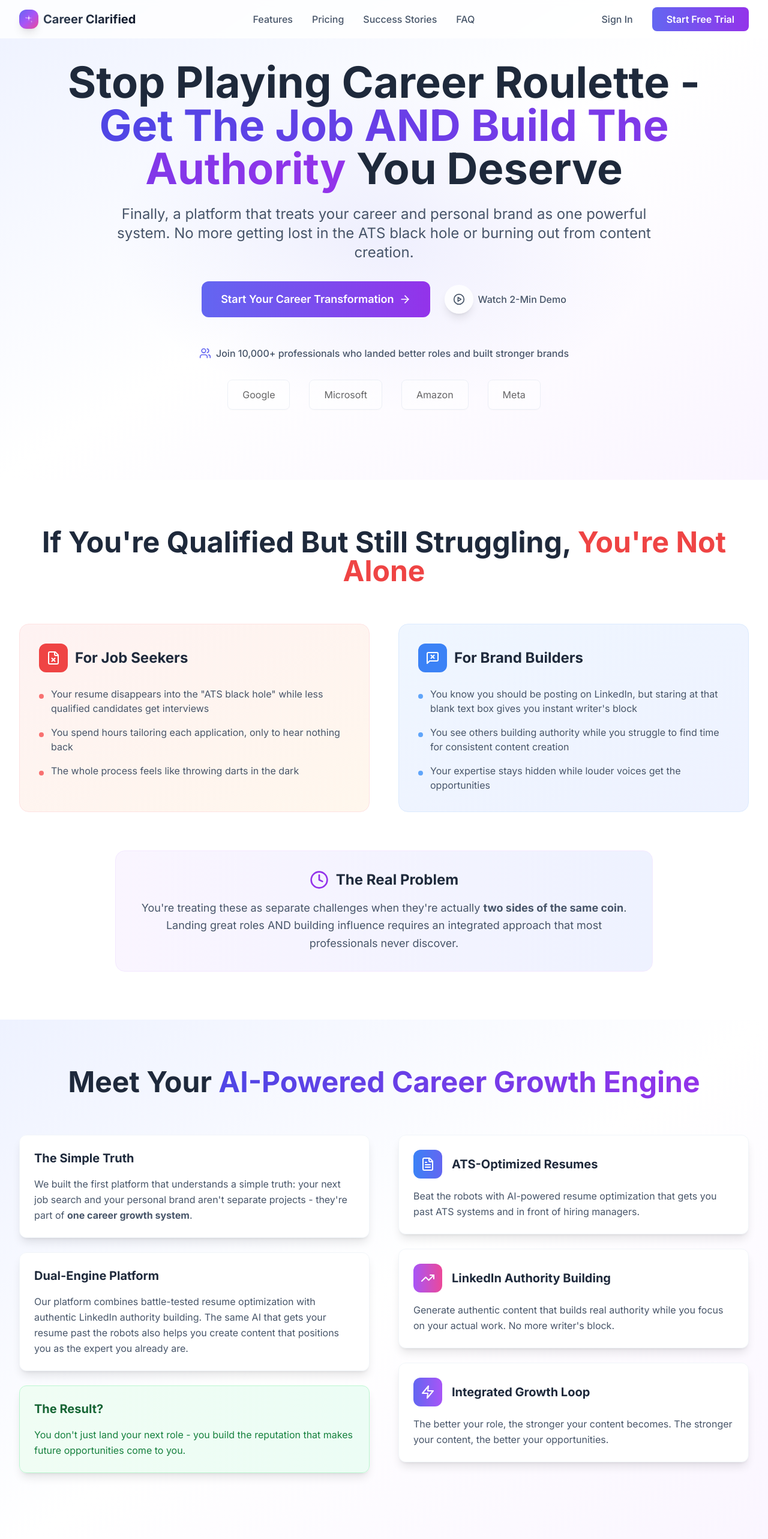
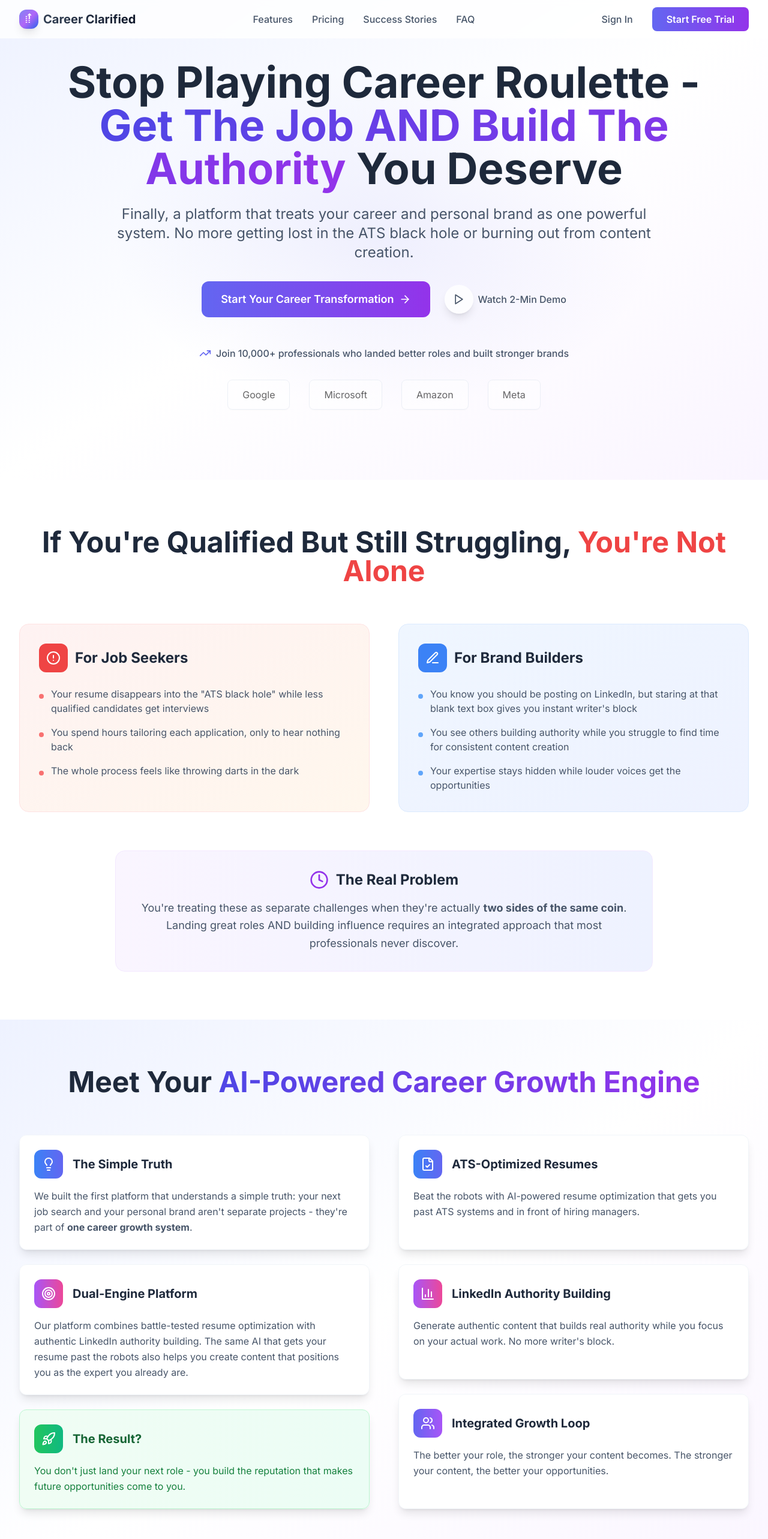
Before and after one commit to testbolt600-hub/proj-14-09-2025-v1, a React (Vite) app: page / in a window 1280 px wide. Shown: the top 2566 px of the page at 60% size. Built offline with nearby package versions, Linux system fonts and the light colour scheme; no server answers.

Commit message:
Improve Design Symmetry, Icons, and Logo

```diff
--- a/src/components/FinalCTA.tsx
+++ b/src/components/FinalCTA.tsx
@@ -1,5 +1,5 @@
 import React from 'react';
-import { ArrowRight, CheckCircle, Timer } from 'lucide-react';
+import { ArrowRight, CheckCircle, Clock } from 'lucide-react';
 import { useNavigate } from 'react-router-dom';
 import { useInView } from '../hooks/useInView';
 
@@ -25,7 +25,7 @@ const FinalCTA = () => {
           {/* Urgency Element */}
           <div className="bg-white/80 backdrop-blur-sm rounded-xl p-4 mb-8 border border-indigo-200/50">
             <div className="flex items-center justify-center gap-2 text-indigo-600 mb-2">
-              <Timer className="w-5 h-5" />
+              <Clock className="w-5 h-5" />
               <span className="font-semibold">Limited Time Offer</span>
             </div>
             <p className="text-slate-700 text-sm">Get your free career analysis before our AI waitlist fills up</p>
--- a/src/components/Hero.tsx
+++ b/src/components/Hero.tsx
@@ -1,5 +1,5 @@
 import React from 'react';
-import { ArrowRight, PlayCircle, Users } from 'lucide-react';
+import { ArrowRight, Play, TrendingUp } from 'lucide-react';
 import { useNavigate } from 'react-router-dom';
 
 const Hero = () => {
@@ -35,7 +35,7 @@ const Hero = () => {
 
             <button className="flex items-center gap-2 text-slate-600 hover:text-slate-800 transition-colors group">
               <div className="w-12 h-12 bg-white/80 backdrop-blur-sm rounded-full flex items-center justify-center group-hover:bg-white transition-colors shadow-lg">
-                <PlayCircle className="w-5 h-5" />
+                <Play className="w-5 h-5" />
               </div>
               <span className="font-medium">Watch 2-Min Demo</span>
             </button>
@@ -44,7 +44,7 @@ const Hero = () => {
           {/* Trust Indicator */}
           <div className="animate-fade-in-up" style={{ animationDelay: '0.3s' }}>
             <div className="flex items-center justify-center gap-2 text-slate-600 mb-8">
-              <Users className="w-5 h-5 text-indigo-500" />
+              <TrendingUp className="w-5 h-5 text-indigo-500" />
               <span className="font-medium">Join 10,000+ professionals who landed better roles and built stronger brands</span>
             </div>
 
--- a/src/components/Logo.tsx
+++ b/src/components/Logo.tsx
@@ -21,26 +21,31 @@ const Logo: React.FC<LogoProps> = ({ className = '', size = 'md', showText = tru
 
   return (
     <div className={`flex items-center space-x-2 ${className}`}>
-      <div className={`${sizeClasses[size]} bg-gradient-to-br from-indigo-500 via-purple-500 to-pink-500 rounded-xl flex items-center justify-center shadow-lg`}>
+      <div className={`${sizeClasses[size]} bg-gradient-to-br from-indigo-500 via-purple-500 to-blue-600 rounded-xl flex items-center justify-center shadow-lg relative overflow-hidden`}>
+        {/* Background pattern */}
+        <div className="absolute inset-0 bg-gradient-to-br from-white/20 to-transparent"></div>
+
+        {/* Main icon - Career ladder/growth symbol */}
         <svg
           viewBox="0 0 24 24"
           fill="none"
-          className="w-1/2 h-1/2 text-white"
+          className="w-3/5 h-3/5 text-white relative z-10"
           xmlns="http://www.w3.org/2000/svg"
         >
+          {/* Career ladder steps */}
           <path
-            d="M12 2L13.09 8.26L20 9L13.09 9.74L12 16L10.91 9.74L4 9L10.91 8.26L12 2Z"
+            d="M6 20h3v-2H6v2zm0-4h3v-2H6v2zm0-4h3v-2H6v2zm0-4h3V6H6v2z"
             fill="currentColor"
           />
           <path
-            d="M19 15L19.5 17.5L22 18L19.5 18.5L19 21L18.5 18.5L16 18L18.5 17.5L19 15Z"
+            d="M12 20h3v-2h-3v2zm0-4h3v-2h-3v2zm0-4h3v-2h-3v2zm0-4h3V6h-3v2z"
             fill="currentColor"
-            opacity="0.7"
           />
+          {/* Upward arrow indicating growth */}
           <path
-            d="M5 6L5.5 8L7 8.5L5.5 9L5 11L4.5 9L3 8.5L4.5 8L5 6Z"
+            d="M18 12l-1.41-1.41L15 12.17V4h-2v8.17l-1.59-1.58L10 12l4 4 4-4z"
             fill="currentColor"
-            opacity="0.7"
+            transform="rotate(180 14 8)"
           />
         </svg>
       </div>
--- a/src/components/Problem.tsx
+++ b/src/components/Problem.tsx
@@ -1,5 +1,5 @@
 import React from 'react';
-import { FileX, Clock, MessageSquareX } from 'lucide-react';
+import { AlertCircle, Clock, Edit3 } from 'lucide-react';
 import { useInView } from '../hooks/useInView';
 
 const Problem = () => {
@@ -20,7 +20,7 @@ const Problem = () => {
             <div className="bg-gradient-to-br from-red-50 to-orange-50 rounded-2xl p-8 border border-red-100 h-full flex flex-col">
               <div className="flex items-center gap-3 mb-6">
                 <div className="w-12 h-12 bg-red-500 rounded-xl flex items-center justify-center">
-                  <FileX className="w-6 h-6 text-white" />
+                  <AlertCircle className="w-6 h-6 text-white" />
                 </div>
                 <h3 className="text-2xl font-bold text-slate-800">For Job Seekers</h3>
               </div>
@@ -49,7 +49,7 @@ const Problem = () => {
             <div className="bg-gradient-to-br from-blue-50 to-indigo-50 rounded-2xl p-8 border border-blue-100 h-full flex flex-col">
               <div className="flex items-center gap-3 mb-6">
                 <div className="w-12 h-12 bg-blue-500 rounded-xl flex items-center justify-center">
-                  <MessageSquareX className="w-6 h-6 text-white" />
+                  <Edit3 className="w-6 h-6 text-white" />
                 </div>
                 <h3 className="text-2xl font-bold text-slate-800">For Brand Builders</h3>
               </div>
--- a/src/components/Solution.tsx
+++ b/src/components/Solution.tsx
@@ -1,5 +1,5 @@
 import React from 'react';
-import { Zap, FileText, TrendingUp } from 'lucide-react';
+import { Lightbulb, FileCheck, BarChart3, Target, Rocket, Users } from 'lucide-react';
 import { useInView } from '../hooks/useInView';
 
 const Solution = () => {
@@ -17,25 +17,40 @@ const Solution = () => {
         <div className="grid lg:grid-cols-2 gap-12 mb-16">
           {/* Solution Content */}
           <div className={`transition-all duration-1000 ${isInView ? 'opacity-100 translate-x-0' : 'opacity-0 -translate-x-10'}`} style={{ transitionDelay: '0.2s' }}>
-            <div className="space-y-6 h-full">
-              <div className="bg-white rounded-xl p-6 shadow-lg border border-slate-100 min-h-[140px] flex flex-col justify-between">
-                <h3 className="text-xl font-bold text-slate-800 mb-4">The Simple Truth</h3>
+            <div className="grid grid-cols-1 gap-6 h-full">
+              <div className="bg-white rounded-xl p-6 shadow-lg border border-slate-100 hover:shadow-xl transition-all duration-300 hover:transform hover:scale-105">
+                <div className="flex items-center gap-4 mb-4">
+                  <div className="w-12 h-12 bg-gradient-to-r from-blue-500 to-indigo-500 rounded-xl flex items-center justify-center">
+                    <Lightbulb className="w-6 h-6 text-white" />
+                  </div>
+                  <h3 className="text-xl font-bold text-slate-800">The Simple Truth</h3>
+                </div>
                 <p className="text-slate-600 leading-relaxed flex-1">
                   We built the first platform that understands a simple truth: your next job search and your personal brand
                   aren't separate projects - they're part of <strong>one career growth system</strong>.
                 </p>
               </div>
 
-              <div className="bg-white rounded-xl p-6 shadow-lg border border-slate-100 min-h-[140px] flex flex-col justify-between">
-                <h3 className="text-xl font-bold text-slate-800 mb-4">Dual-Engine Platform</h3>
+              <div className="bg-white rounded-xl p-6 shadow-lg border border-slate-100 hover:shadow-xl transition-all duration-300 hover:transform hover:scale-105">
+                <div className="flex items-center gap-4 mb-4">
+                  <div className="w-12 h-12 bg-gradient-to-r from-purple-500 to-pink-500 rounded-xl flex items-center justify-center">
+                    <Target className="w-6 h-6 text-white" />
+                  </div>
+                  <h3 className="text-xl font-bold text-slate-800">Dual-Engine Platform</h3>
+                </div>
                 <p className="text-slate-600 leading-relaxed flex-1">
                   Our platform combines battle-tested resume optimization with authentic LinkedIn authority building.
                   The same AI that gets your resume past the robots also helps you create content that positions you as the expert you already are.
                 </p>
               </div>
 
-              <div className="bg-gradient-to-r from-green-50 to-emerald-50 rounded-xl p-6 border border-green-200 shadow-lg min-h-[140px] flex flex-col justify-between">
-                <h3 className="text-xl font-bold text-green-800 mb-4">The Result?</h3>
+              <div className="bg-gradient-to-r from-green-50 to-emerald-50 rounded-xl p-6 border border-green-200 shadow-lg hover:shadow-xl transition-all duration-300 hover:transform hover:scale-105">
+                <div className="flex items-center gap-4 mb-4">
+                  <div className="w-12 h-12 bg-gradient-to-r from-green-500 to-emerald-500 rounded-xl flex items-center justify-center">
+                    <Rocket className="w-6 h-6 text-white" />
+                  </div>
+                  <h3 className="text-xl font-bold text-green-800">The Result?</h3>
+                </div>
                 <p className="text-green-700 leading-relaxed flex-1">
                   You don't just land your next role - you build the reputation that makes future opportunities come to you.
                 </p>
@@ -45,31 +60,31 @@ const Solution = () => {
 
           {/* Solution Features */}
           <div className={`transition-all duration-1000 ${isInView ? 'opacity-100 translate-x-0' : 'opacity-0 translate-x-10'}`} style={{ transitionDelay: '0.4s' }}>
-            <div className="space-y-6 h-full">
-              <div className="bg-white rounded-xl p-6 shadow-lg border border-slate-100 min-h-[140px] flex flex-col justify-between">
+            <div className="grid grid-cols-1 gap-6 h-full">
+              <div className="bg-white rounded-xl p-6 shadow-lg border border-slate-100 hover:shadow-xl transition-all duration-300 hover:transform hover:scale-105">
                 <div className="flex items-center gap-4 mb-4">
                   <div className="w-12 h-12 bg-gradient-to-r from-blue-500 to-indigo-500 rounded-xl flex items-center justify-center">
-                    <FileText className="w-6 h-6 text-white" />
+                    <FileCheck className="w-6 h-6 text-white" />
                   </div>
                   <h3 className="text-xl font-bold text-slate-800">ATS-Optimized Resumes</h3>
                 </div>
                 <p className="text-slate-600 leading-relaxed flex-1">Beat the robots with AI-powered resume optimization that gets you past ATS systems and in front of hiring managers.</p>
               </div>
 
-              <div className="bg-white rounded-xl p-6 shadow-lg border border-slate-100 min-h-[140px] flex flex-col justify-between">
+              <div className="bg-white rounded-xl p-6 shadow-lg border border-slate-100 hover:shadow-xl transition-all duration-300 hover:transform hover:scale-105">
                 <div className="flex items-center gap-4 mb-4">
                   <div className="w-12 h-12 bg-gradient-to-r from-purple-500 to-pink-500 rounded-xl flex items-center justify-center">
-                    <TrendingUp className="w-6 h-6 text-white" />
+                    <BarChart3 className="w-6 h-6 text-white" />
                   </div>
                   <h3 className="text-xl font-bold text-slate-800">LinkedIn Authority Building</h3>
                 </div>
                 <p className="text-slate-600 leading-relaxed flex-1">Generate authentic content that builds real authority while you focus on your actual work. No more writer's block.</p>
               </div>
 
-              <div className="bg-white rounded-xl p-6 shadow-lg border border-slate-100 min-h-[140px] flex flex-col justify-between">
+              <div className="bg-white rounded-xl p-6 shadow-lg border border-slate-100 hover:shadow-xl transition-all duration-300 hover:transform hover:scale-105">
                 <div className="flex items-center gap-4 mb-4">
                   <div className="w-12 h-12 bg-gradient-to-r from-indigo-500 to-purple-500 rounded-xl flex items-center justify-center">
-                    <Zap className="w-6 h-6 text-white" />
+                    <Users className="w-6 h-6 text-white" />
                   </div>
                   <h3 className="text-xl font-bold text-slate-800">Integrated Growth Loop</h3>
                 </div>
```
Also changed, not shown: src/components/Benefits.tsx (+4 -4 lines), src/components/FAQ.tsx (+6 -1 lines), src/components/Features.tsx (+4 -4 lines), src/components/Pricing.tsx (+7 -7 lines), src/components/SocialProof.tsx (+6 -6 lines).
